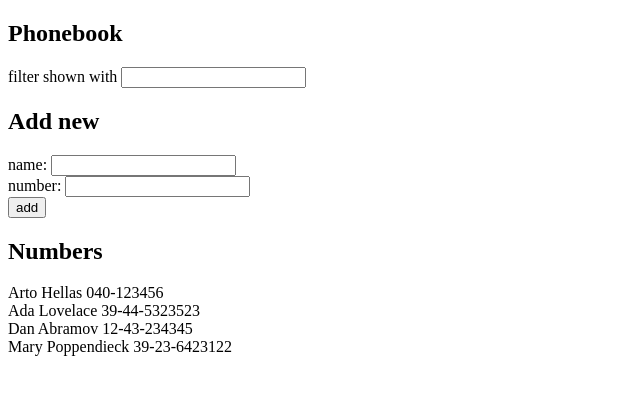
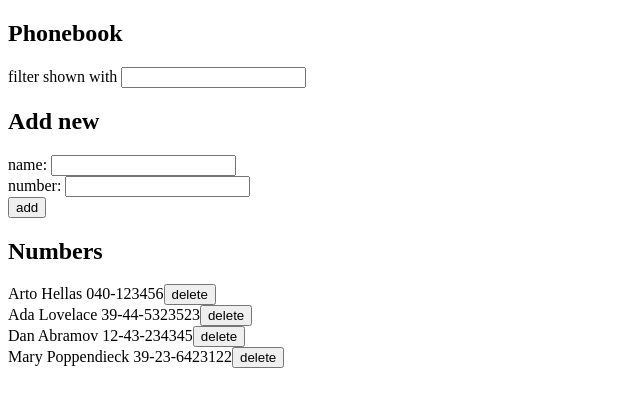
Before and after one commit to hilgardvr/fullstackopen2023, a React (Create React App) app in the folder part2/phonebook/: page / in a window 1280 px wide. Shown: the top 406 px of the page, without its empty margins (0-640 px from the left). Built offline with nearby package versions, Linux system fonts and the light colour scheme; data requests are answered from the project's data file.

Commit message:
part2.14

```diff
--- a/part2/phonebook/src/App.js
+++ b/part2/phonebook/src/App.js
@@ -5,7 +5,7 @@ const Header = ({text}) => {
   return <h2>{text}</h2>
 }
 
-const Numbers = ({persons, search}) => {
+const Numbers = ({persons, search, handleDelete}) => {
   const filtered = persons.filter(
     p => p.name.toLowerCase().startsWith(search.toLowerCase())
   )
@@ -13,7 +13,10 @@ const Numbers = ({persons, search}) => {
     <>
       <Header text={"Numbers"} />
       {filtered.map(person =>
-        <div key={person.id}>{person.name} {person.number}</div>)}
+        <div key={person.id}>
+          {person.name} {person.number}
+          <button onClick={handleDelete} value={person.id}>delete</button>
+        </div>)}
     </>
   )
 }
@@ -52,10 +55,10 @@ const App = () => {
   const [newNumber, setNewNumber] = useState('')
   const [searchValue, setSearchValue] = useState('')
   useEffect(() => {
-    console.log('effect')
+    // console.log('effect')
     personService.getAll()
       .then(resp => {
-        console.log('received;')
+        // console.log('received;')
         setPersons(resp)
       })
   }, [])
@@ -66,6 +69,18 @@ const App = () => {
 
   const handleNumberChange = (event) => {
     setNewNumber(event.target.value)
+  }
+
+  const deletePerson = (event) => {
+    const id = event.target.value
+    const person = persons.find(p => p.id == id)
+    const deletePerson = window.confirm(`Do you want to delete ${person.name}`)
+    if (deletePerson) {
+      personService
+        .deleteNumber(id)
+        .then(setPersons(persons.filter(p => p.id != id)))
+        .catch(err => console.log(err))
+    }
   }
 
   const handleSearchChange = (event) => {
@@ -100,7 +115,7 @@ const App = () => {
         handleNumberChange={handleNumberChange}
         newNumber={newNumber}
       />
-      <Numbers persons={persons} search={searchValue} />
+      <Numbers persons={persons} search={searchValue} handleDelete={deletePerson} />
     </div>
   )
 }
--- a/part2/phonebook/src/services/persons.js
+++ b/part2/phonebook/src/services/persons.js
@@ -1,26 +1,42 @@
 import axios from 'axios'
 
-function getAll() {
+const baseUrl = 'http://localhost:3001/persons'
+
+const getAll = () =>  {
     return axios
-        .get('http://localhost:3001/persons')
+        .get(baseUrl)
         .then( (resp) => {
-            console.log('promise fulfilled', resp)
             return resp.data
         })
 }
 
+const get = (id) => {
+    return axios
+        .get(`${baseUrl}/${id}`)
+        .then(resp => resp.data)
+}
+
 const create = (person) => {
     return axios
-        .post(`http://localhost:3001/persons`, person)
+        .post(baseUrl, person)
         .then( (resp) => {
-            console.log('promise fulfilled', resp)
+            return resp.data
+        })
+}
+
+const deleteNumber = (id) => {
+    return axios
+        .delete(`${baseUrl}/${id}`)
+        .then(resp => {
             return resp.data
         })
 }
 
 const personService = {
-    getAll: getAll,
-    create: create
-};
+    get,
+    getAll,
+    create,
+    deleteNumber,
+}
 
 export default personService;
```
